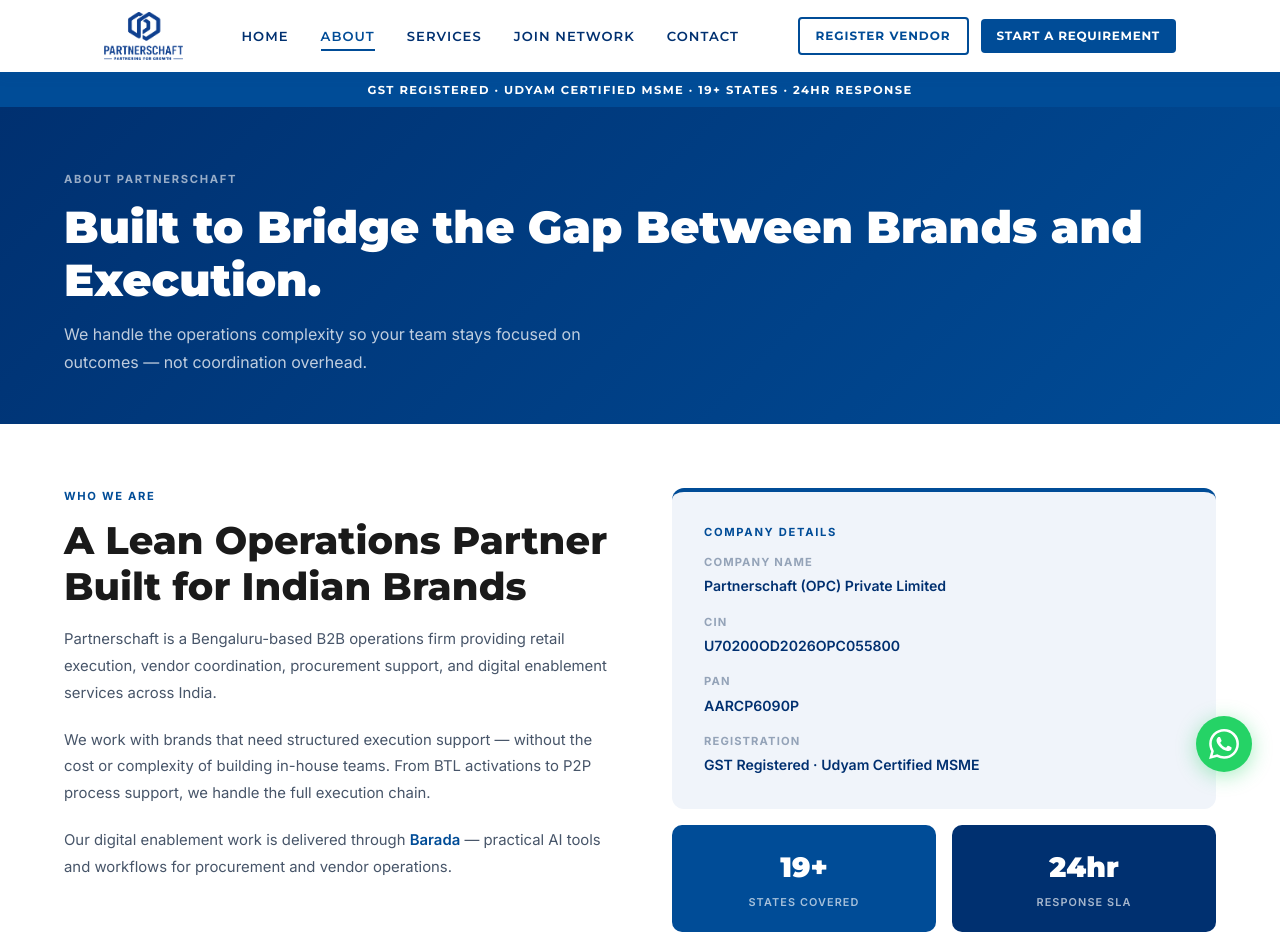
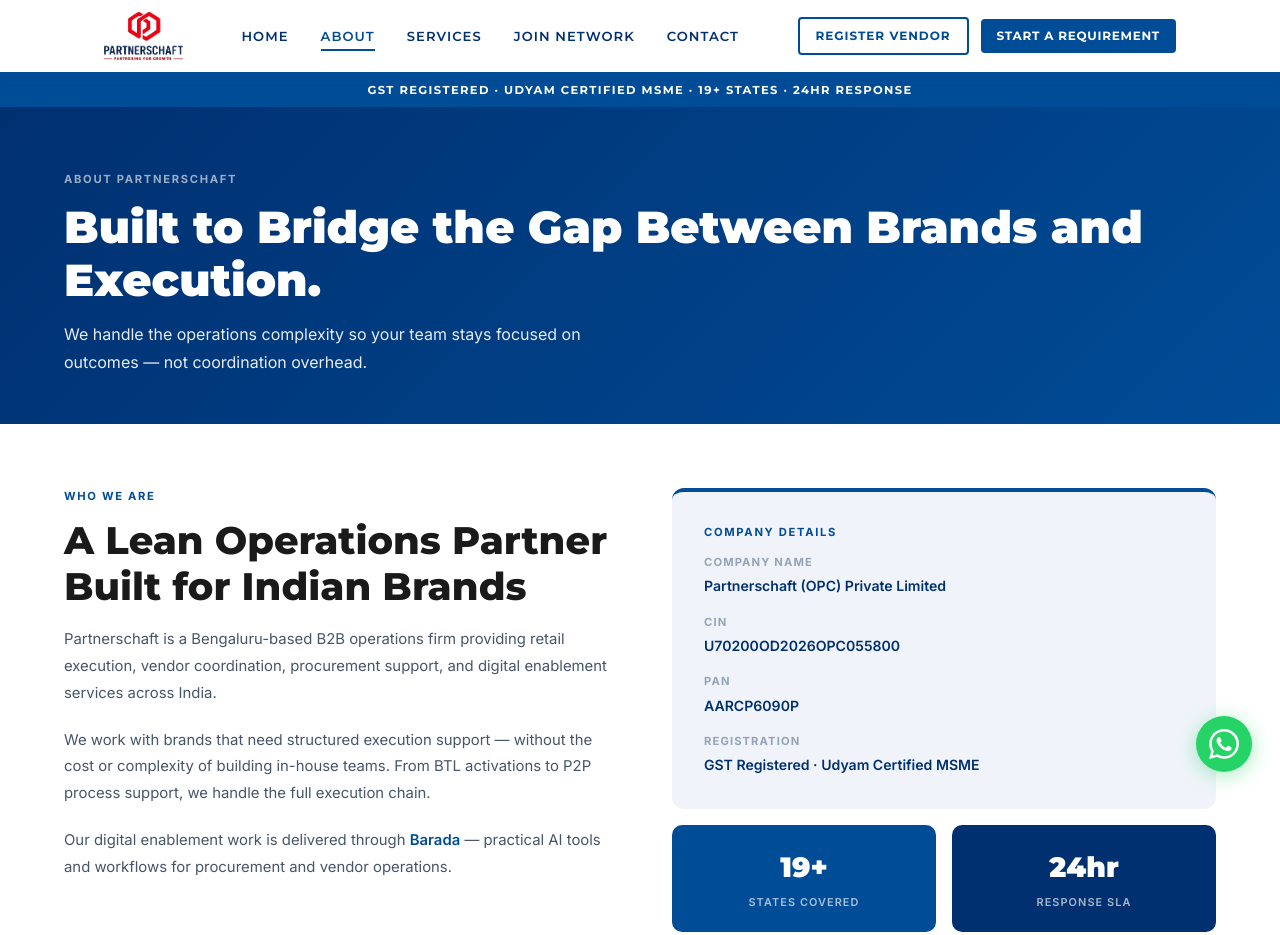
Before and after one commit to baradaindofficial/partnerschaft, a website: page about.html in a window 1280 px wide. Shown: the top 935 px of the page. Drawn offline with Linux system fonts and the light colour scheme.

Commit message:
Style: unify blue palette — tighten hero gradient, remove logo filter, clean hero text colours

```diff
--- a/about.html
+++ b/about.html
@@ -27,7 +27,7 @@ html{scroll-behavior:smooth}body{font-family:var(--fb);color:var(--dark);backgro
 .skip-link{position:absolute;top:-40px;left:1rem;background:var(--blue);color:#fff;padding:.5rem 1rem;border-radius:4px;font-size:.85rem;font-weight:600;z-index:9999;transition:top .2s}.skip-link:focus{top:1rem}
 nav{position:sticky;top:0;z-index:100;background:var(--white);border-bottom:2px solid var(--blue);box-shadow:0 2px 12px rgba(0,76,151,.1)}
 .nav-inner{display:flex;align-items:center;justify-content:space-between;max-width:var(--max-w);margin:0 auto;padding:.75rem var(--gutter)}
-.nav-logo-img{height:52px;width:auto;object-fit:contain;filter:brightness(0) saturate(100%) invert(20%) sepia(97%) saturate(1200%) hue-rotate(199deg) brightness(90%) contrast(105%)}
+.nav-logo-img{height:52px;width:auto;object-fit:contain}
 @media(max-width:860px){.nav-logo-img{height:42px}}
 .nav-menu{display:flex;list-style:none;gap:2rem;align-items:center}
 .nav-link{font-family:var(--fh);font-size:.82rem;font-weight:600;letter-spacing:.08em;text-transform:uppercase;color:var(--blue-dark);padding:.3rem 0;border-bottom:2px solid transparent;transition:border-color .2s,color .2s}
@@ -57,7 +57,7 @@ nav{position:sticky;top:0;z-index:100;background:var(--white);border-bottom:2px
 .page-hero{background:linear-gradient(135deg,var(--blue-dark),var(--blue));color:#fff;padding:4rem var(--gutter) 3rem}
 .page-hero-inner{max-width:var(--max-w);margin:0 auto}
 .page-hero h1{font-size:clamp(1.8rem,3.5vw,3rem);font-weight:900;margin-bottom:.75rem}
-.page-hero p{color:rgba(255,255,255,.75);font-size:1rem;max-width:560px;line-height:1.75}
+.page-hero p{color:rgba(255,255,255,.90);font-size:1rem;max-width:560px;line-height:1.75}
 .cta-band{background:linear-gradient(135deg,var(--blue-dark),var(--blue));color:#fff;padding:4rem var(--gutter);display:grid;grid-template-columns:1fr auto;gap:3rem;align-items:center}
 @media(max-width:860px){.cta-band{grid-template-columns:1fr}}
 .cta-band h2{font-size:clamp(1.4rem,2.5vw,2rem);font-weight:800}
```
Also changed, not shown: contact.html (+2 -2 lines), index.html (+4 -4 lines), network.html (+2 -2 lines), register.html (+2 -2 lines), services.html (+2 -2 lines).
